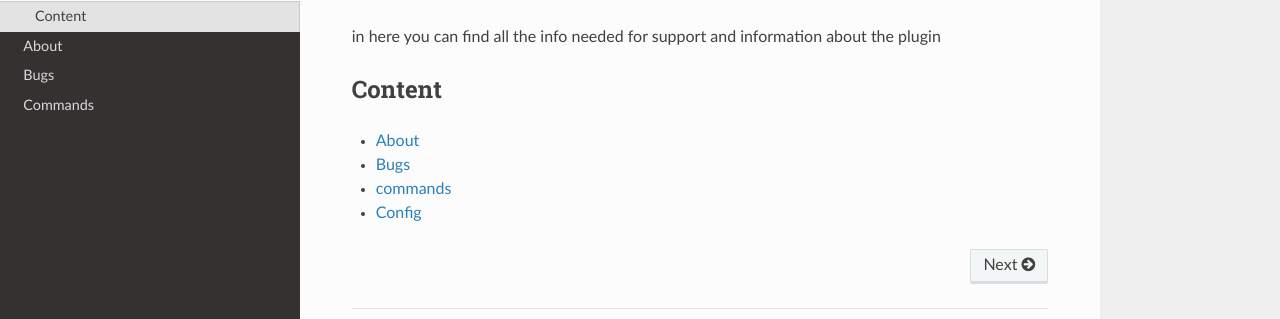
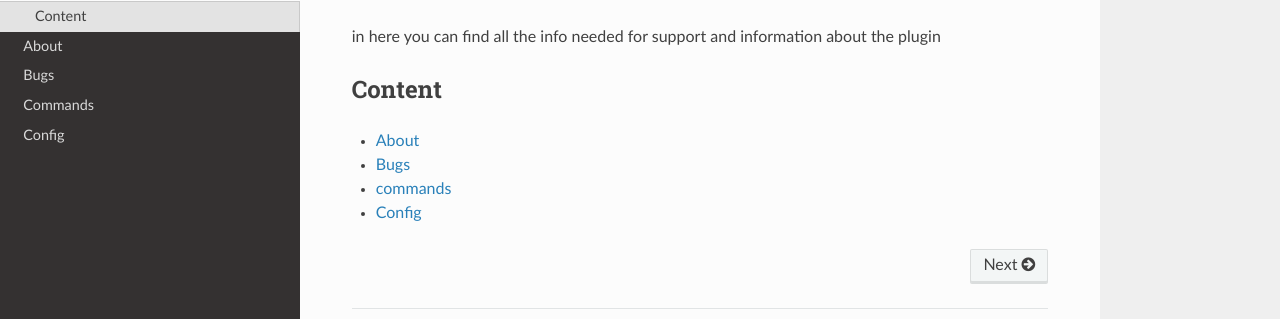
Before and after one commit to xknat/SkinsRestorerDOC, an MkDocs documentation site: the page built from docs/index.md, in a window 1280 px wide. Shown: the part 135-454 px from the top of the page. Built offline with MkDocs 1.6.1, drawn with Linux system fonts in a browser that asks for light colours; nearby versions of some CDN libraries; old or Windows-style settings are respelled for this version of MkDocs.

Commit message:
add config doc to the index :)

```diff
--- a/mkdocs.yml
+++ b/mkdocs.yml
@@ -5,5 +5,6 @@ pages:
 - About: about.md
 - Bugs: bugs.md
 - Commands: commands.md
+- Config: config.md
 
 theme: readthedocs
```
